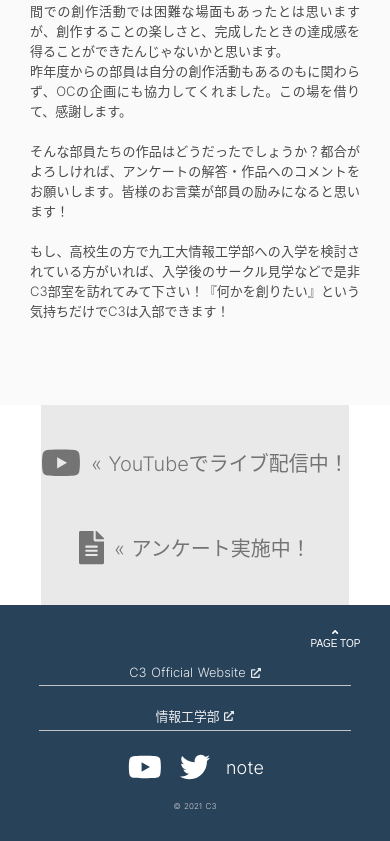
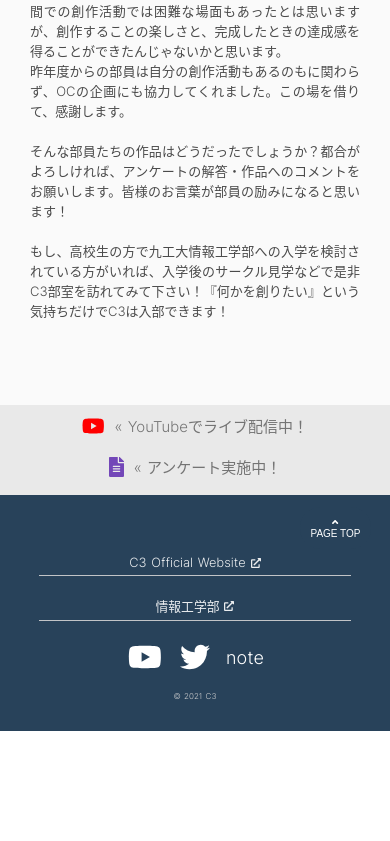
Before and after one commit to Kyutech-C3/OpenCampus2021, a Nuxt app: page / in a window 390 px wide. Shown: the part 5179-6020 px from the top of the page. After the commit the page ends 5910 px from the top, so only its background shows below. Built offline with nearby package versions, Linux system fonts and the light colour scheme.

Commit message:
[update] #195 2段目のフッターのデザイン修正

```diff
--- a/components/Footer2.vue
+++ b/components/Footer2.vue
@@ -14,6 +14,7 @@
 <style scoped>
 .footer2 {
     display: flex;
+    width: 100%;
     height: 158px;
     background-color: rgb(233, 233, 233);
 }
@@ -25,11 +26,11 @@
     color: rgb(116, 116, 116);
 }
 .link:hover {
-    color: rgb(0, 0, 0);
+    opacity: 0.5;
+    transition: 0.3s;
 }
 #youtube {
     justify-content: flex-end;
-    margin-right: 60px;
 }
 #survey {
     margin-left: 60px;
@@ -39,12 +40,12 @@
     font-size: 32px;
 }
 #youtube .icon {
-    width: 60px;
-    height: auto;
+    font-size: 60px;
+    color: red;
 }
 #survey .icon {
-    width: 40px;
-    height: auto;
+    font-size: 55px;
+    color: #7347b8;
 }
 @media screen and (max-width: 1200px) {
     .footer2 {
@@ -76,29 +77,29 @@
         margin-left: 10px;
     }
     #youtube .icon {
-        width: 50px;
-        height: auto;
+        font-size: 30px;
     }
     #survey .icon {
-        width: 30px;
-        height: auto;
+        font-size: 30px;
     }
 }
 @media screen and (max-width: 481px) {
     .footer2 {
-        height: 200px;
+        height: 90px;
     }
     .title {
-        font-size: 20px;
+        font-size: 15px;
         margin-left: 10px;
     }
+    #youtube, #survey {
+        padding: 10px;
+        margin: 0;
+    }
     #youtube .icon {
-        width: 40px;
-        height: auto;
+        font-size: 20px;
     }
     #survey .icon {
-        width: 25px;
-        height: auto;
+        font-size: 20px;
     }
 }
 </style>
```
